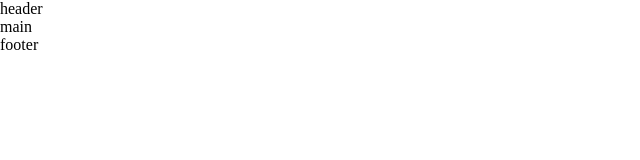
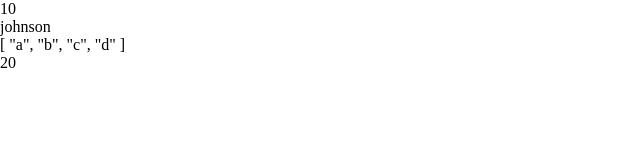
Before and after one commit to JohnsonMori/todolist, a Vue app: page / in a window 1280 px wide. Shown: the top 160 px of the page, without its empty margins (0-640 px from the left). Built offline with nearby package versions, Linux system fonts and the light colour scheme.

Commit message:
feat: ref single data

```diff
--- a/src/views/Home.vue
+++ b/src/views/Home.vue
@@ -1,8 +1,21 @@
 <template>
-  <div>
+  <!-- <div>
     <nav-header></nav-header>
     <nav-main></nav-main>
     <nav-footer></nav-footer>
+  </div> -->
+
+  <div>
+    {{num}}
+  </div>
+  <div>
+    {{name}}
+  </div>
+  <div>
+    {{arr}}
+  </div>
+  <div>
+    {{obj.age}}
   </div>
 </template>
 
@@ -10,7 +23,7 @@
 import NavHeader from '@/components/navHeader/NavHeader'
 import NavMain from '@/components/navMain/NavMain'
 import NavFooter from '@/components/navFooter/NavFooter'
-import { defineComponent } from 'vue'
+import { defineComponent, ref } from 'vue'
 
 export default defineComponent({
   name: 'Home',
@@ -20,7 +33,18 @@ export default defineComponent({
     NavFooter
   },
   setup() {
-
+    let num = ref(10)
+    let name = ref('johnson')
+    let arr = ref(['a', 'b', 'c', 'd'])
+    let obj = ref({
+      age: 20
+    })
+    return {
+      num,
+      name,
+      arr,
+      obj
+    }
   }
 })
 </script>
```
